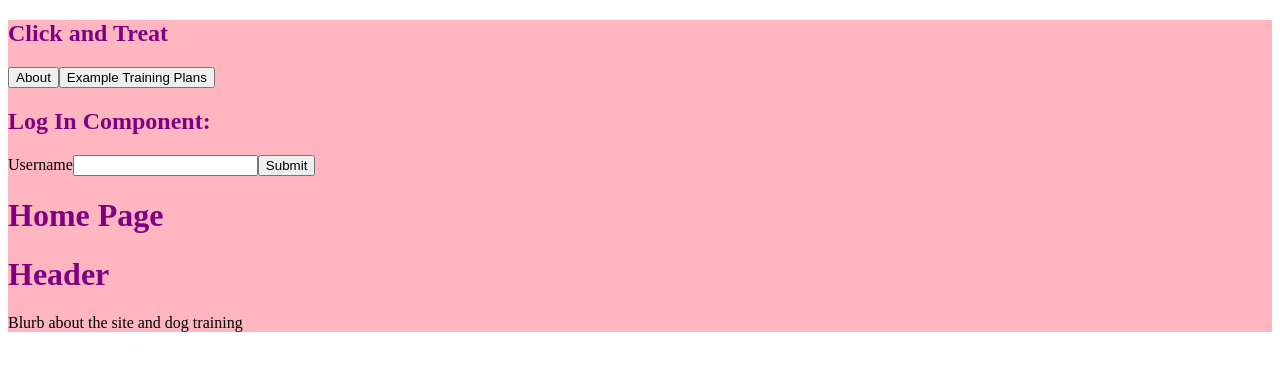
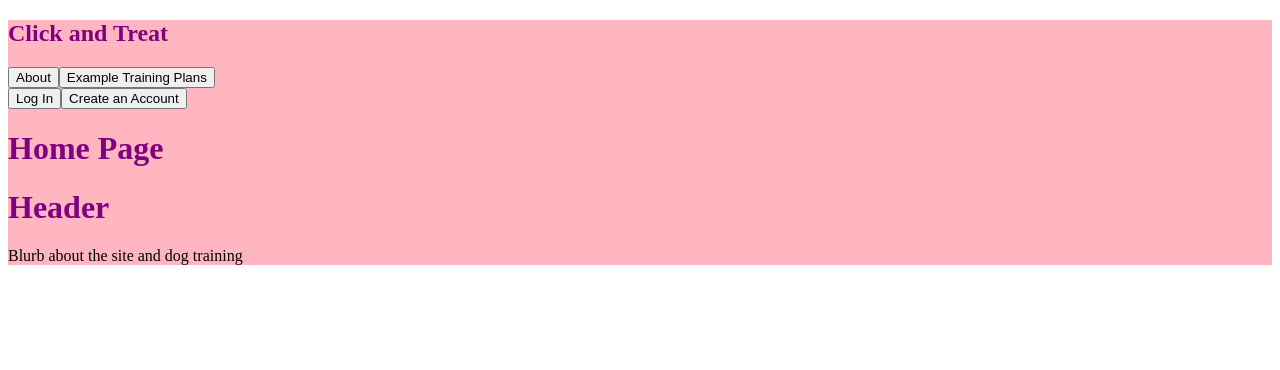
Before and after one commit to tati-guzman/click-and-treat, a React (Vite) app in the folder client/: page / in a window 1280 px wide. Shown: the top 370 px of the page. Built offline with nearby package versions, Linux system fonts and the light colour scheme.

Commit message:
Moves Log In Component to Nav Bar in the form of log in and create account buttons that will trigger modals

```diff
--- a/client/src/components/LogIn.jsx
+++ b/client/src/components/LogIn.jsx
@@ -1,76 +1,25 @@
 //Import necessary functionalities
-import React, { useContext } from 'react';
-import UserComponentContext from '../UserComponentContext.js';
+import React, { useState } from 'react';
+
+//Import components to log in or create account
+import LogInModal from './LogInModal.jsx';
+import NewAccountModal from './NewAccountModal.jsx';
 
 const LogIn = () => {
-    //Import display and user settings to use in display control and user updates
-    const { display, user } = useContext(UserComponentContext);
-    const [component, setComponent] = display;
-    const [loggedUser, setLoggedUser] = user;
 
-    const handleSubmit = async (event) => {
-        event.preventDefault();
-        // debugger;
-
-        //Check log in credentials
-        //If those are correct, switch the component of user dashboard with that user's info
-        console.log(event.currentTarget.username.value);
-
-        //Set the value of the username input field to be stored in username variable
-        const username = event.currentTarget.username.value;
-
-        //Future Plans: Add in password functionality
-
-        //If on submission, there is a username submitted, send it to the server to check its existence
-        if (username) {
-            try {
-                const response = await fetch('/api/users/', {
-                    method: 'POST',
-                    headers: {
-                        'Content-Type': 'application/json',
-                    },
-                    body: JSON.stringify({ username })
-                });
-
-                if (!response.ok) {
-                    throw new Error("Failed to check log in");
-                }
-
-                const userStatus = await response.json();
-
-                if (userStatus.exists) {
-                    //Log the user in and change the view to show user dashboard
-                    setComponent('dashboard');
-                } else {
-                    //Client side error handling to ask them to try again - need to update
-                    console.log("Username does not exist.");
-                }
-            } catch (error) {
-                console.error({ message: "Error checking user name", details: error });
-            }
-        } else {
-            //Placeholder alert for temporary error handling - will implement robust form error handling while building out full log in component in Week 2
-            alert("Please make sure to enter a username.");
-        }
-
-    }
+    //State to hold display status of both modals
+    const [logInModal, setLogInModal] = useState(false);
+    const [newAccountModal, setNewAccountModal] = useState(false);
 
     return (
         <div>
-            <h1>Log In Component:</h1>
-            <form onSubmit={handleSubmit}>
-                <label htmlFor="username">Username</label>
-                <input
-                    id="username"
-                    name="username"
-                    type="text"
-                    required
-                    />
 
-                {/* Still need to add password portion */}
+            <button onClick={()=> setLogInModal(true)}>Log In</button>
+            <button onClick={()=> setNewAccountModal(true)}>Create an Account</button>
 
-                <button type="submit">Submit</button>
-            </form>
+            {logInModal && <LogInModal isOpen={logInModal} onClose={() => setLogInModal(false)}/>}
+            {newAccountModal && <NewAccountModal isOpen={newAccountModal} onClose={() => setNewAccountModal(false)}/>}
+
         </div>
     )
 }
--- a/client/src/components/NavBar.jsx
+++ b/client/src/components/NavBar.jsx
@@ -12,17 +12,24 @@ const NavBar = ({ }) => {
     const [component, setComponent] = display;
     const [loggedUser, setLoggedUser] = user;
 
+    //Logout function to remove logged user and return to homepage
+    const logout = () => {
+        setLoggedUser(null);
+        setComponent('homepage');
+    }
+
     return (
         <nav>
             {/* Replace header with logo in the future */}
-            <h1 onClick={() => setComponent('homepage')}>Click and Treat</h1>
+            <h1 onClick={() => loggedUser ? setComponent('dashboard') : setComponent('homepage')}>Click and Treat</h1>
 
             {/* Potentially just change into links rather than buttons */}
             <button onClick={() => setComponent('about')}>About</button>
             <button onClick={() => setComponent('examples')}>Example Training Plans</button>
 
-            <LogIn />
-
+            {loggedUser
+            ? <button onClick={logout}>Log Out</button>
+            : <LogIn />}
         </nav>
     )
 }
```
